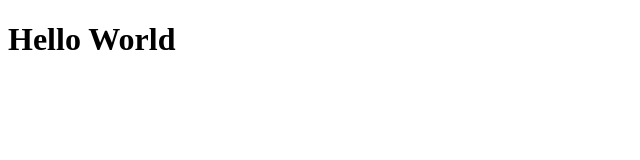
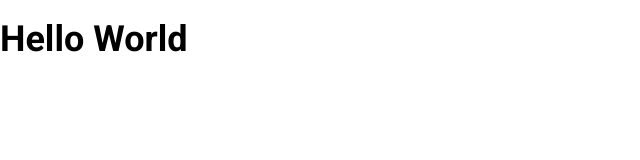
Before and after one commit to BrunoMSPais/products-backend-filtering, a React (Create React App) app in the folder frontend/: page / in a window 1280 px wide. Shown: the top 160 px of the page, without its empty margins (0-640 px from the left). Built offline with nearby package versions, Linux system fonts and the light colour scheme.

Commit message:
Setting up front-end and adding global style (styled components)

```diff
--- a/frontend/public/index.html
+++ b/frontend/public/index.html
@@ -11,7 +11,9 @@
     />
     <link rel="apple-touch-icon" href="%PUBLIC_URL%/logo192.png" />
     <link rel="manifest" href="%PUBLIC_URL%/manifest.json" />
-    <title>Filtering Products On The Backend - All Products Page</title>
+    <link rel="preconnect" href="https://fonts.gstatic.com">
+    <link href="https://fonts.googleapis.com/css2?family=Roboto:wght@300;400;700&display=swap" rel="stylesheet">
+    <title>Filtering Products On The Backend</title>
   </head>
   <body>
     <noscript>You need to enable JavaScript to run this app.</noscript>
--- a/frontend/src/App.js
+++ b/frontend/src/App.js
@@ -1,10 +1,14 @@
 import React from 'react';
+import GlobalStyle from './components/styles/GlobalStyle';
 
 const App = () => {
   return (
-    <div>
-      <h1>Hello World</h1>
-    </div>
+    <>
+      <div>
+        <h1>Hello World</h1>
+      </div>
+      <GlobalStyle />
+    </>
   );
 };
 
--- /dev/null
+++ b/frontend/src/components/styles/GlobalStyle.js
@@ -0,0 +1,38 @@
+import { createGlobalStyle } from 'styled-components';
+
+const GlobalStyle = createGlobalStyle`
+  *,
+  *::before,
+  *::after {
+    box-sizing: border-box;
+    margin: 0;
+    padding: 0;
+  }
+
+  body {
+    font-family: 'Roboto', sans-serif;
+    font-size: 18px;
+  }
+
+  * + * {
+    margin-top: 1em;
+  }
+
+  .container {
+    max-width: 1000px;
+    margin: 0 auto;
+    padding: 0 1rem;
+  }
+
+  ul,
+  ol {
+    list-style: none;
+  }
+
+  a {
+    text-decoration: none;
+    cursor: pointer;
+  }
+`;
+
+export default GlobalStyle;
```
